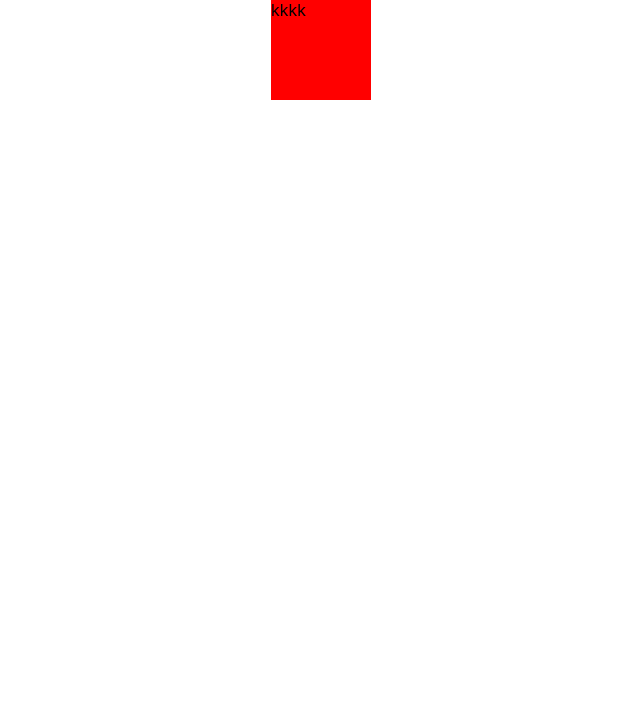
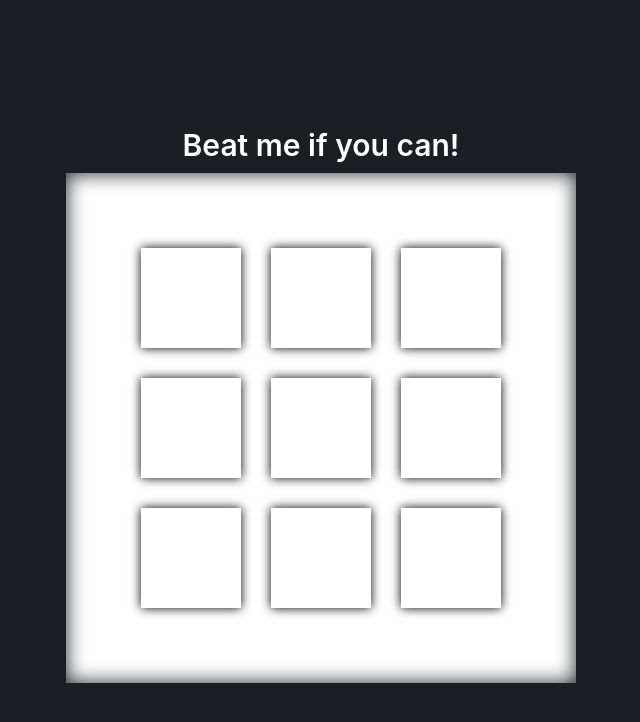
Before and after one commit to saeedet/Tik-Tac-Toe, a React (Create React App) app: page / in a window 1280 px wide. Shown: the top 722 px of the page, without its empty margins (319-959 px from the left). Built offline with nearby package versions, Linux system fonts and the light colour scheme.

Commit message:
computer player added

```diff
--- a/src/App.css
+++ b/src/App.css
@@ -3,10 +3,70 @@
   flex-direction: column;
   justify-content: center;
   align-items: center;
+  background-color: rgb(27, 31, 36);
+  width: 100vw;
+  height: 100vh;
 }
 
-.kk {
-  width: 100px;
-  height: 100px;
-  background-color: red;
+.App__header {
+  width: 400px;
+  color: white;
+  display: flex;
+  justify-content: center;
+  padding: 10px 0;
 }
+.App__header__result {
+  font-size: 30px;
+  font-weight: 600;
+  /* padding: 10px; */
+  flex: 1;
+}
+.App__header__title {
+  font-size: 30px;
+  font-weight: 600;
+}
+.App__header__button {
+  flex: 1;
+  display: flex;
+  justify-content: flex-end;
+  align-items: center;
+}
+.container {
+  box-shadow: 0 0 20px rgb(27, 31, 36) inset;
+  background-color: white;
+  padding: 60px;
+  display: grid;
+  grid-template-columns: auto auto auto;
+  grid-template-rows: auto auto auto;
+}
+
+.btn {
+  text-align: center;
+  width: 80px;
+  cursor: pointer;
+  border: 1px solid transparent;
+  padding: 2px 5px 5px 5px;
+}
+.btn:hover {
+  border: 1px solid white;
+}
+.btn:active {
+  transform: scale(0.98);
+  border: 1px solid white;
+}
+.eyeBall {
+  background: radial-gradient(closest-side, #034663, #5eb4c4, #407aaa);
+  height: 390px;
+  width: 390px;
+  border-radius: 50%;
+  position: absolute;
+  transition: opacity 1s ease;
+}
+.eyeBallBlack {
+  background-color: rgba(0, 0, 0, 0.795);
+  height: 130px;
+  width: 130px;
+  border-radius: 50%;
+  position: absolute;
+  transition: opacity 1s ease;
+}
--- a/src/App.js
+++ b/src/App.js
@@ -1,16 +1,92 @@
 import { useState } from "react";
+import Block from "./components/Block";
 import "./App.css";
 import "animate.css";
+import { computerMove, winCheck } from "./utils/utils";
+import { useEffect } from "react/cjs/react.development";
 
 function App() {
-  const [classes, setClasses] = useState(false);
+  const [gameArray, setGameArray] = useState(() =>
+    Array.from(Array(9), () => null)
+  );
+  const [won, setWon] = useState(false);
+  const [winner, setWinner] = useState(false);
+  const [draw, setDraw] = useState(false);
+
+  useEffect(() => {
+    let nullCount = 0;
+    gameArray.forEach((i) => {
+      if (i === null) {
+        nullCount++;
+      }
+    });
+    if (!nullCount && !winner) {
+      setDraw(true);
+    }
+  }, [gameArray, winner]);
+
+  const clickHandler = (e) => {
+    const clickedIndex = e.target.id;
+    const newGameArray = Array.from(gameArray);
+    newGameArray[clickedIndex] = "X";
+    setGameArray(newGameArray);
+    const winCombinations = winCheck(newGameArray);
+
+    if (winCombinations.length) {
+      setWinner(true);
+      setWon(true);
+    } else {
+      setTimeout(() => {
+        const computerGameArray = computerMove(newGameArray);
+        setGameArray(computerGameArray);
+        if (winCheck(computerGameArray).length) {
+          setWinner(true);
+        }
+      }, 350);
+    }
+  };
+
+  const resetHandler = () => {
+    setGameArray(Array.from(Array(9), () => null));
+    setWinner(false);
+    setWon(false);
+    setDraw(false);
+  };
+
   return (
     <div className="App">
-      <div
-        className={`kk  ${classes && " animate__animated animate__bounce"}`}
-        onClick={() => setClasses(true)}
-      >
-        kkkk
+      <header className="App__header">
+        <div
+          className="App__header__result"
+          style={{ display: winner ? "flex" : draw ? "flex" : "none" }}
+        >
+          {draw ? "Draw!" : `You ${won ? "Won" : "Lost"}!`}
+        </div>
+        <div
+          className="App__header__title"
+          style={{ display: winner ? "none" : draw ? "none" : "flex" }}
+        >
+          Beat me if you can!
+        </div>
+        <div
+          className="App__header__button"
+          style={{ display: winner ? "flex" : draw ? "flex" : "none" }}
+        >
+          <div className="btn" onClick={resetHandler}>
+            play again
+          </div>
+        </div>
+      </header>
+      <div className="container">
+        {gameArray?.map((block, index) => (
+          <Block
+            winner={winner}
+            block={block}
+            key={index}
+            id={index}
+            clickHandler={clickHandler}
+          />
+        ))}
       </div>
     </div>
   );
--- /dev/null
+++ b/src/components/Block.css
@@ -0,0 +1,27 @@
+.block {
+  margin: 15px;
+  cursor: pointer;
+  transition: all 0.2s ease;
+  display: flex;
+  justify-content: center;
+  align-items: center;
+  font-size: 80px;
+  font-weight: 900;
+  height: 100px;
+  width: 100px;
+}
+
+.block_hoverEffect {
+  color: white;
+  transition: all 0.2s ease;
+}
+.block_hoverEffect:hover {
+  color: gray;
+}
+
+.block__shadow {
+  box-shadow: 0 0 10px black;
+}
+.block:active {
+  box-shadow: 0 0 2px black;
+}
--- /dev/null
+++ b/src/components/Block.js
@@ -0,0 +1,15 @@
+import "./Block.css";
+
+const Block = ({ id, clickHandler, block, winner }) => {
+  return (
+    <div
+      id={id}
+      className={`block  ${!block && "block__shadow block_hoverEffect"}`}
+      onClick={block ? undefined : winner ? undefined : clickHandler}
+    >
+      {block ? block : "X"}
+    </div>
+  );
+};
+
+export default Block;
--- /dev/null
+++ b/src/utils/utils.js
@@ -0,0 +1,104 @@
+const winCombinations = [
+  [0, 1, 2],
+  [0, 3, 6],
+  [0, 4, 8],
+  [3, 4, 5],
+  [6, 7, 8],
+  [2, 5, 8],
+  [1, 4, 7],
+  [2, 4, 6],
+];
+
+export const winCheck = (arr) => {
+  const currentWinCombos = winCombinations.filter(
+    (combination) =>
+      arr[combination[0]] === arr[combination[1]] &&
+      arr[combination[2]] === arr[combination[1]] &&
+      arr[combination[0]] !== null
+  );
+
+  return currentWinCombos;
+};
+
+export const computerMove = (arr) => {
+  let index;
+
+  const winPotentials = winCombinations.filter((combination) => {
+    if (
+      arr[combination[0]] === arr[combination[2]] ||
+      arr[combination[0]] === arr[combination[1]] ||
+      arr[combination[2]] === arr[combination[1]]
+    ) {
+      let nullCount = 0;
+      for (let i = 0; i < combination.length; i++) {
+        if (arr[combination[i]] === null) {
+          nullCount++;
+        }
+      }
+      if (nullCount === 1) {
+        return true;
+      }
+      return false;
+    } else {
+      return false;
+    }
+  });
+  if (winPotentials.length) {
+    if (winPotentials.length > 1) {
+      let oCount = 0;
+      winPotentials.forEach((thisWin) => {
+        for (let i = 0; i < thisWin.length; i++) {
+          if (arr[thisWin[i]] === "O") {
+            oCount++;
+          }
+        }
+        if (oCount === 2) {
+          thisWin.forEach((i) => {
+            if (arr[i] === null) {
+              index = i;
+            }
+          });
+        } else {
+        }
+      });
+      if (oCount === 0) {
+        winPotentials[0].forEach((i) => {
+          if (arr[i] === null) {
+            index = i;
+          }
+        });
+      }
+    } else {
+      winPotentials[0].forEach((i) => {
+        if (arr[i] === null) {
+          index = i;
+        }
+      });
+    }
+  } else {
+    if (arr[4] === null) {
+      index = 4;
+    } else {
+      const nextMove = winCombinations.filter(
+        (combination) =>
+          arr[combination[0]] === arr[combination[2]] &&
+          arr[combination[2]] === arr[combination[1]] &&
+          arr[combination[0]] === null
+      );
+      if (nextMove.length) {
+        index = nextMove[0][0];
+      } else {
+        for (let i = 0; i < arr.length; i++) {
+          if (arr[i] === null) {
+            index = i;
+            break;
+          }
+        }
+      }
+    }
+  }
+
+  const newArray = Array.from(arr);
+  newArray[index] = "O";
+  return newArray;
+};
```
